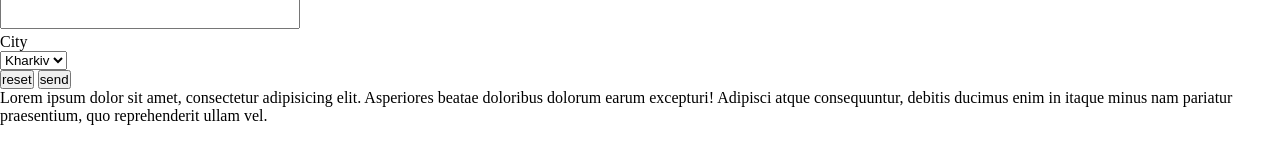
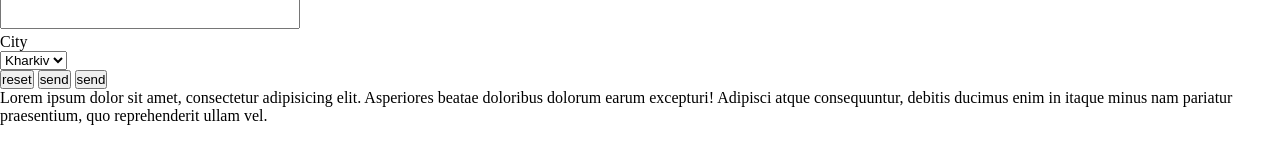
Before and after one commit to tyomkainfo/my_test_project, a plain HTML site: page index.html in a window 1280 px wide. Shown: the part 388-548 px from the top of the page. Drawn offline with Linux system fonts and the light colour scheme.

Commit message:
add new button

```diff
--- a/index.html
+++ b/index.html
@@ -63,6 +63,7 @@
     </div>
     <button type="reset">reset</button>
     <button type="submit">send</button>
+    <button type="submit">send</button>
 </form>
 <p>
     Lorem ipsum dolor sit amet, consectetur adipisicing elit. Asperiores beatae doloribus dolorum earum excepturi! Adipisci atque consequuntur, debitis ducimus enim in itaque minus nam pariatur praesentium, quo reprehenderit ullam vel.
```
